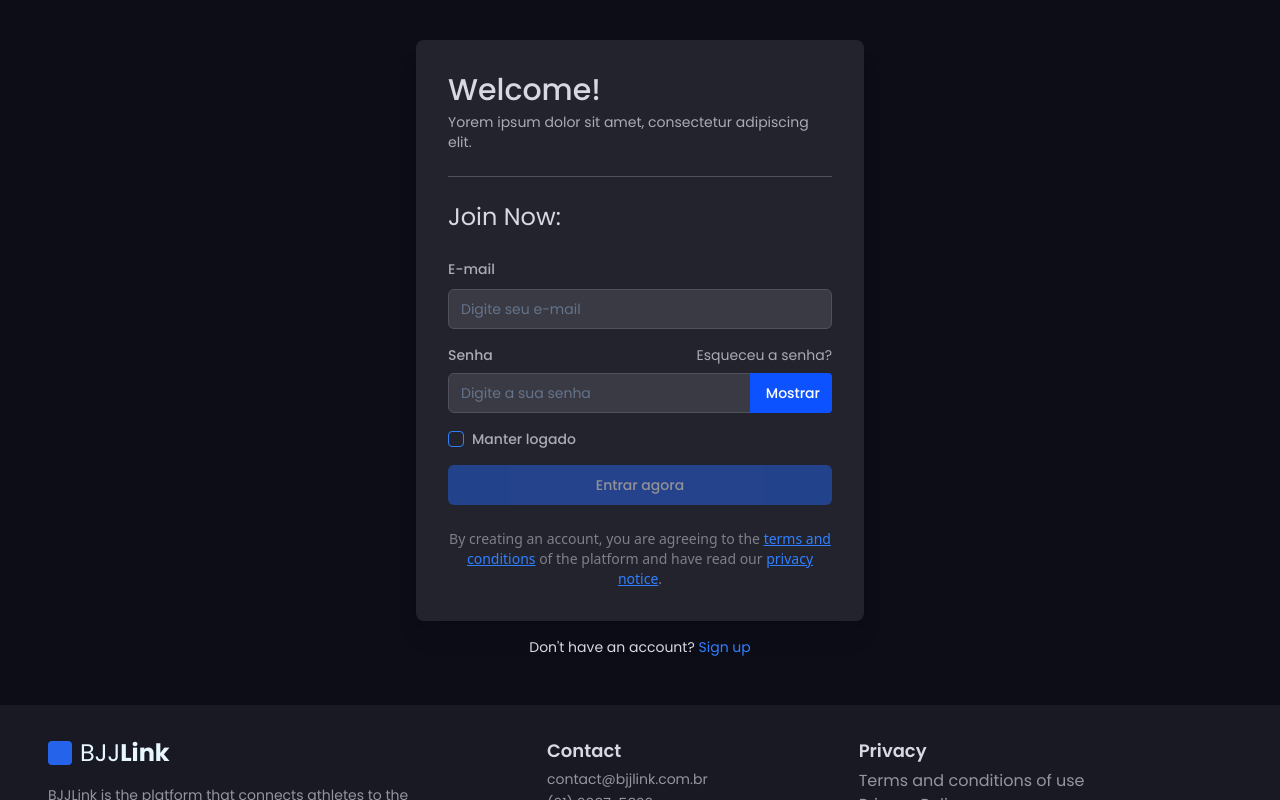
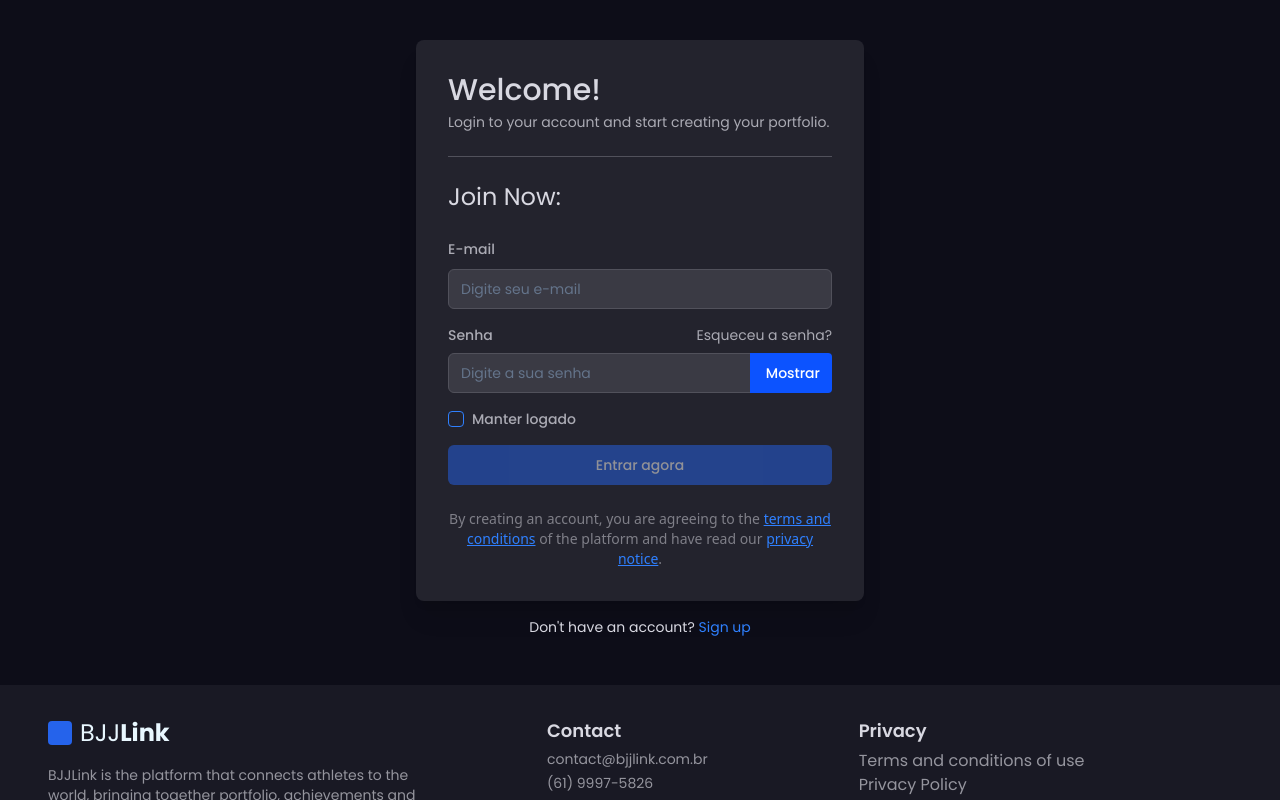
Before and after one commit to bjjlink-br/bjjlink-web, a Next.js app: page /en/login in a window 1280 px wide. Shown: the top 800 px of the page. Built offline with nearby package versions, Linux system fonts and the light colour scheme.

Commit message:
refactor: adjust

```diff
--- a/messages/en.json
+++ b/messages/en.json
@@ -125,7 +125,7 @@
     },
     "login": {
         "title": "Welcome!",
-        "description": "Yorem ipsum dolor sit amet, consectetur adipiscing elit.",
+        "description": "Login to your account and start creating your portfolio.",
         "login-now": "Join Now:",
         "terms-info": "By creating an account, you are agreeing to the",
         "terms-info-description": "of the platform and have read our",
@@ -323,6 +323,7 @@
             }
         },
         "billing-period": "Amount charged per month",
+        "free-period": "Free for 7 days",
         "advantages": "Advantages",
         "choose-plan": "Choose plan"
     },
--- a/messages/pt-BR.json
+++ b/messages/pt-BR.json
@@ -126,7 +126,7 @@
     },
     "login": {
         "title": "Seja bem-vindo!",
-        "description": "Yorem ipsum dolor sit amet, consectetur adipiscing elit.",
+        "description": "Entre na sua conta e comece a criar seu portfólio.",
         "login-now": "Entre Agora:",
         "terms-info": "Quando criar conta, você está concordando com os",
         "terms-info-description": "da plataforma e leu nosso",
@@ -325,6 +325,7 @@
             }
         },
         "billing-period": "Valor cobrando por mês",
+        "free-period": "Gratuito por 7 dias",
         "advantages": "Vantagens",
         "choose-plan": "Escolher plano"
     },
--- a/src/app/[locale]/dashboard/page.tsx
+++ b/src/app/[locale]/dashboard/page.tsx
@@ -85,7 +85,7 @@ export default function Dashboard() {
             <VerticalMenu />
 
             <main className="flex-1 p-8">
-                {(user?.status === AccountStatus.NEWLY_CREATED || user?.status == AccountStatus.UNPAID)  && (
+                {(user?.status !== AccountStatus.ACTIVE)  && (
                     <PromotionalBanner />
                 )}
                 <h2 className="text-2xl font-semibold mb-1 text-gray-50">{t('title')}</h2>
--- a/src/components/shared/PricingComponent.tsx
+++ b/src/components/shared/PricingComponent.tsx
@@ -18,7 +18,7 @@ export default function PricingComponent({ handleSelectPlan }: PricingComponentP
   const plans: PlanType[] = [
     {
       name: t('plans.free.name'),
-      price: 0,
+      price: 14,
       discount: t('plans.free.discount'),
       description: t('plans.free.description'),
       descriptionDetail: t('plans.free.description-detail'),
@@ -86,7 +86,7 @@ export default function PricingComponent({ handleSelectPlan }: PricingComponentP
                 </div>
               </div>
               <div className='flex items-center gap-1'>
-                <span className={`text-3xl font-medium text-white ${plan.price === 0 && 'line-through'}`}>
+                <span className={`text-3xl font-medium text-white ${plan.name === 'Gratuito - 7 Dias' && 'line-through'}`}>
                   R$ {isAnnual ? (plan.price * 0.85 * 12).toFixed(2) : plan.price.toFixed(2)}
                 </span>
                 {plan.discount && (
@@ -96,7 +96,7 @@ export default function PricingComponent({ handleSelectPlan }: PricingComponentP
                 )}
               </div>
               <span className="text-gray-200 text-sm">
-                {t('billing-period')}
+                {plan.name === 'Gratuito - 7 Dias' ? t('free-period') : t('billing-period')}
               </span>
 
               <div className={`${plan.popular ? 'bg-brand-blue-900' : 'bg-gray-800'} p-4 rounded-sm my-6`}>
```
